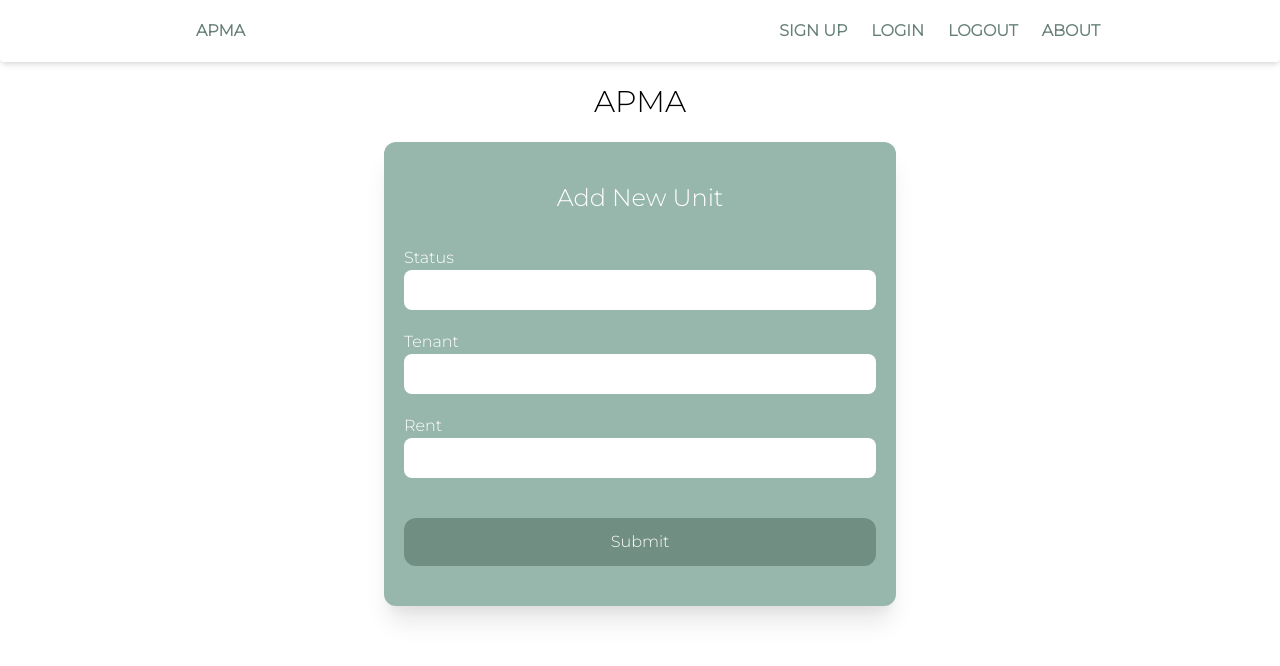
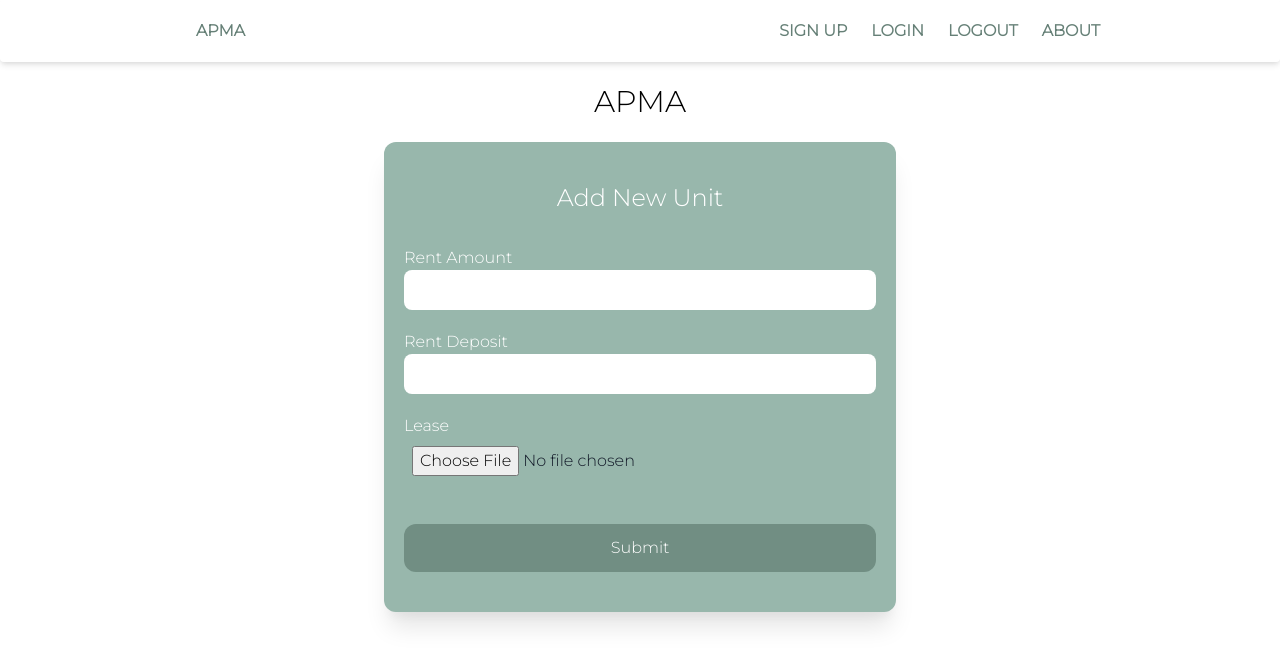
Before and after one commit to apma-org/apma, a React (Create React App) app in the folder client/: page /addUnit in a window 1280 px wide. Shown: the top 666 px of the page. Built offline with nearby package versions, Linux system fonts and the light colour scheme.

Commit message:
added use params and cleaned up code

```diff
--- a/client/src/components/UnitCard.jsx
+++ b/client/src/components/UnitCard.jsx
@@ -1,25 +1,17 @@
-import React, { useState, useEffect } from "react";
+import React from "react";
 import { useHistory } from "react-router";
 
 export const UnitCard = ({
-  key,
+  id,
   property,
-  occupied,
-  tenantName,
-  rent,
+  rent_amount,
+  rent_deposit,
   lease,
-  maintenanceRequests,
-  unpaid,
 }) => {
   const history = useHistory();
-  const [unitNumber, setUnitNumber] = useState(-1); // TODO: key's value currently passes as undefined
-
-  useEffect(() => {
-    setUnitNumber(key);
-  }, [key]);
 
   const handleUnitSelection = () => {
-    history.push("/unit");
+    history.push(`/unit/${id}`);
   };
 
   return (
@@ -28,14 +20,12 @@ export const UnitCard = ({
       onClick={handleUnitSelection}
     >
       <div className="flex flex-col justify-center">
-        <p className="font-bold">Unit: # {unitNumber}</p>
-        {/* <p>Status: {occupied}</p>
-        <p>Tenant: {tenantName}</p> */}
+        <p className="font-bold">Unit: # {id}</p>
         <p>Property: {property}</p>
-        <p>Rent: {rent}</p>
+        <p>Rent Amount: {rent_amount}</p>
+        <p>Rent Deposit: {rent_deposit}</p>
+        <p>Unpaid: {rent_amount - rent_deposit}</p>
         <p>Lease: {lease}</p>
-        {/* <p>Maintenance Requests: {maintenanceRequests}</p>
-        <p>Unpaid: {unpaid}</p> */}
       </div>
     </button>
   );
--- a/client/src/pages/NewUnit.jsx
+++ b/client/src/pages/NewUnit.jsx
@@ -1,15 +1,14 @@
 import React, { useState, useContext } from "react";
-import { useHistory } from "react-router-dom";
+import { useHistory, useParams } from "react-router-dom";
 import { addUnit } from "../utils/services";
 import UserContext from "../context/UserContext";
 
 export const NewUnit = () => {
   const history = useHistory();
   const { user } = useContext(UserContext);
+  const { upid } = useParams();
   const [unitInfo, setUnitInfo] = useState({});
 
-  // TODO: Grab OwnerId
-  // TODO: Redirect to /property/:propertyId
   // TODO: Add Default State
 
   const handleChange = (e) => {
@@ -21,13 +20,12 @@ export const NewUnit = () => {
 
   const handleSubmit = async (e) => {
     e.preventDefault();
-    console.log("unit info", unitInfo);
     const success = await addUnit({
       ...unitInfo,
-      landowner_id: user.id,
+      property_id: upid,
     });
-    console.log("added property /NewUnit", success);
-    history.push("/unit");
+    console.log(success.message);
+    history.push(`/property/${upid}`);
   };
 
   // TODO: Input fields
@@ -39,32 +37,31 @@ export const NewUnit = () => {
 
       <form onSubmit={handleSubmit}>
         <div className="mt-5">
-          <label>Status</label>
+          <label>Rent Amount</label>
           <input
             required
-            type="text"
-            name="address"
+            type="number"
+            name="rent_amount"
             className="text-gray-900 block w-full p-2 border-none rounded-lg"
             onChange={handleChange}
           />
         </div>
         {/* TODO: ADD SEARCH-BAR FOR SELECTING TENANT BY TENANT_ID */}
         <div className="mt-5">
-          <label>Tenant</label>
+          <label>Rent Deposit</label>
           <input
             required
-            type="text"
-            name="city"
+            type="number"
+            name="rent_deposit"
             className="text-gray-900 block w-full p-2 border-none rounded-lg"
             onChange={handleChange}
           />
         </div>
         <div className="mt-5">
-          <label>Rent</label>
+          <label>Lease</label>
           <input
-            required
-            type="text"
-            name="state"
+            type="file"
+            name="lease"
             className="text-gray-900 block w-full p-2 border-none rounded-lg"
             onChange={handleChange}
           />
--- a/client/src/pages/Unit.jsx
+++ b/client/src/pages/Unit.jsx
@@ -1,8 +1,11 @@
-import React, { useState } from "react";
-import { useHistory } from "react-router";
+import React, { useContext } from "react";
+import { useHistory, useParams } from "react-router";
+import UserContext from "../context/UserContext";
 
 export const Unit = ({ status, tenant }) => {
   const history = useHistory();
+  const { uid } = useParams();
+  const { user } = useContext(UserContext);
 
   const handleEditUnit = () => {
     history.push("/editUnit");
@@ -11,12 +14,12 @@ export const Unit = ({ status, tenant }) => {
   return (
     <div className="max-w-full text-black m-10 px-5 py-5 rounded-xl shadow-xl">
       <h3 className="text-2xl block justify-center text-center m-4">
-        123 Bob Avenue, Unit #
+        123 Bob Avenue, Unit #{uid}
       </h3>
 
       <div className="flex flex-row space-x-20 justify-center items-center">
         <h4 className="text-xl block justify-center text-center">
-          <b>Occupied:</b> ${status}
+          <b> Occupied:</b> ${status ? "T" : "F"}
           {status && <b>Tenant: {tenant}</b>}
         </h4>
         <button
```
